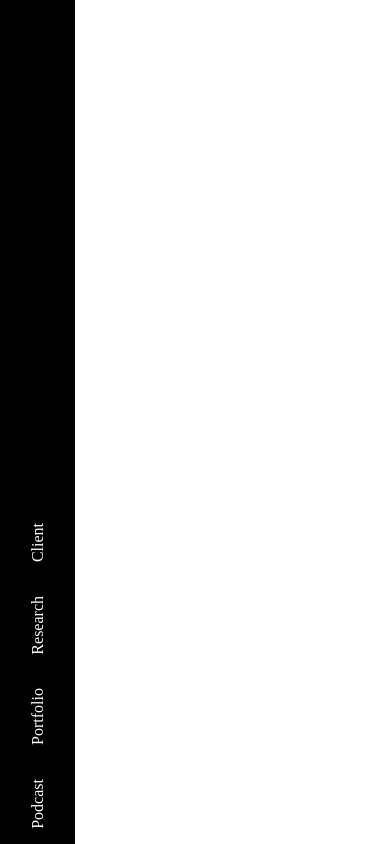
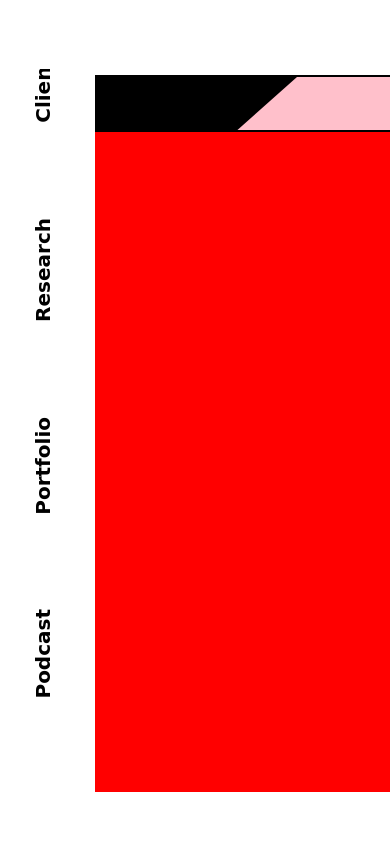
Before and after one commit to Tushar-2305/Cohort_3.0, a plain HTML site: page A4/3/index.html in a window 390 px wide. Drawn offline with Linux system fonts and the light colour scheme; a web font is replaced by a local one.

Commit message:
The New info Card is added to the main page and the styling of the card is done in the style.css file. The card is responsive and is designed to fit well on different screen sizes. The card has a background color of rgb(156, 94, 222) and is positioned with a margin of 55px from the top and 10px from the sides. The navbar is also styled to have a height of 80% and is positioned fixed on the left side of the screen. The footer is also styled to be fixed at the bottom of the screen with a margin of 100px from the bottom.

```diff
--- a/A4/3/index.html
+++ b/A4/3/index.html
@@ -1,9 +1,15 @@
-<!DOCTYPE html>
+<!doctype html>
 <html lang="en">
   <head>
-    <meta charset="UTF-8">
-    <meta name="viewport" content="width=device-width, initial-scale=1.0">
-    <link rel="stylesheet" href="style.css">
+    <meta charset="UTF-8" />
+    <meta name="viewport" content="width=device-width, initial-scale=1.0" />
+    <link rel="stylesheet" href="style.css" />
+    <link rel="preconnect" href="https://fonts.googleapis.com" />
+    <link rel="preconnect" href="https://fonts.gstatic.com" crossorigin />
+    <link
+      href="https://fonts.googleapis.com/css2?family=Cause:wght@100..900&display=swap"
+      rel="stylesheet"
+    />
     <title>Portfolio-Main</title>
   </head>
   <body>
@@ -16,6 +22,16 @@
           <li><a href="#">Podcast</a></li>
         </ul>
       </div>
+      <div class="Intro_card">
+        <div class="about">
+          <div class="text"></div>
+          <div class="wrap"></div>
+        </div>
+        <div class="content">
+          <div class="photo"></div>
+          <div class="name"></div>
+        </div>
+      </div>
     </div>
   </body>
 </html>
--- a/A4/3/style.css
+++ b/A4/3/style.css
@@ -2,39 +2,93 @@
     margin: 0;
     padding: 0;
     box-sizing: border-box;
+    overflow-x: hidden;
 }
 
 .main{
     width: 100%;
     height: 100vh;
     background-color: white;
+    display: flex;
+    margin: 0 0 0 85px;
 }
 
 .navbar{
-    width: 75px;
-    /* height: 80px; */
-    background-color: black;
+    width: 85px;
+    height: 80%;
+    background-color: white;
     display: flex;
-    height: 100vh;
     justify-content: center;
+    align-items: end;
     position: fixed;
+    margin: 0 0 100px 0;
     bottom: 0;
     left: 0;
-    align-items: end;
 }
 
 .navbar li {
   list-style-type: none;
   text-align: center;
   transform: rotate(180deg);
+  font-size: 20px;
+  font-family: "Cause", cursive;
+  font-optical-sizing: auto;
+  font-weight: 600;
+  font-style: normal;
 
 }
 
 .navbar a {
   display: inline-block;
-  color: white;
+  color: black;
   text-decoration: none;
   padding: 15px 5px;
+  margin: 30px 25px;
   writing-mode: vertical-rl;
   direction: ltr;
 }
+
+.Intro_card {
+  height: 85%;
+  width: 600px;
+  background-color: rgb(156, 94, 222);
+  margin: 75px 10px 0 10px;
+}
+
+.about{
+  height: 8%;
+  width: 100%;
+  background-color: white;
+  border: 2px solid black;
+  display: flex;
+  position: relative;
+  z-index: 1;
+  /* clip-path: polygon(0 0, 100% 0, 70% 100%, 0 100%); */
+  /* border-radius:0 0px 500px 0 ; */
+}
+
+.text{
+  height: 100%;
+  width: 200px;
+  background-color: black;
+  /* border: 2px solid black; */
+  clip-path: polygon(0 0, 100% 0, 70% 100%, 0 100%);
+  z-index: 3;
+  position: absolute;
+}
+
+.wrap{
+  height: 100%;
+  width: 470px;
+  background-color: pink;
+  position: absolute;
+  /* margin-right: 50px; */
+  right: 0;
+  z-index: 2;
+}
+
+.content{
+  height: 92%;
+  width: 100%;
+  background-color: red;
+}
```
Also changed, not shown: 2 other files. Lines whose indentation alone changed are shown as unchanged.
